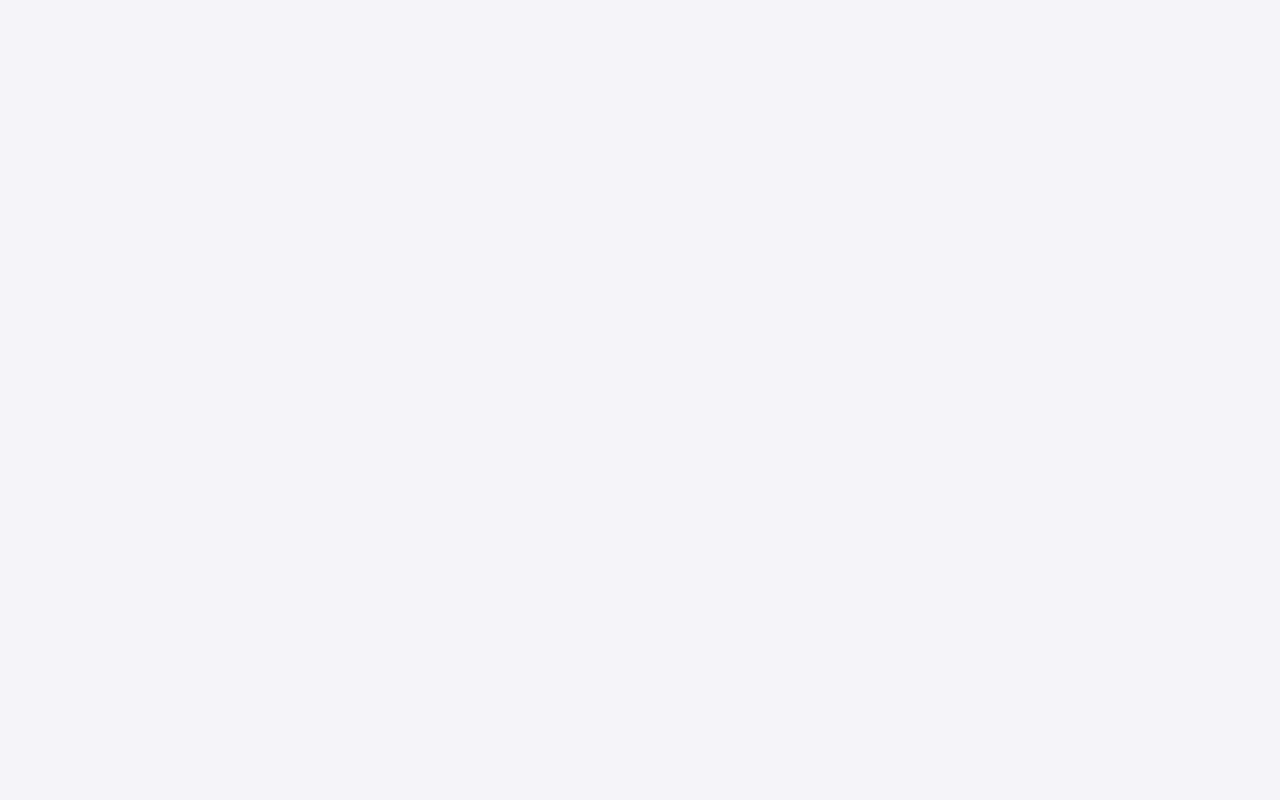
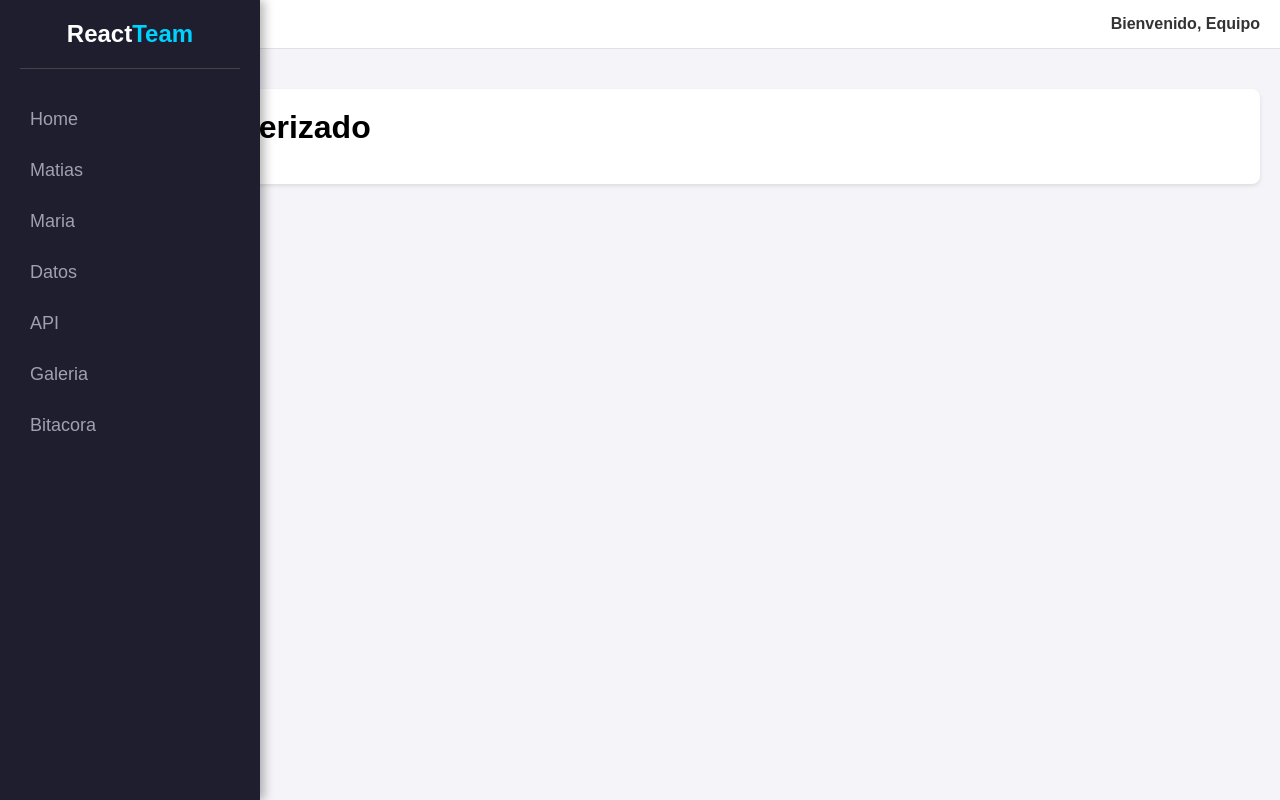
Before and after one commit to Matihp/TP2-Proyecto-React, a React (Vite) app: page /arbol in a window 1280 px wide. Before the commit this address had no page. Built offline with nearby package versions, Linux system fonts and the light colour scheme.

Commit message:
Create base files for Bitacora and Render Tree

```diff
--- a/src/App.jsx
+++ b/src/App.jsx
@@ -1,19 +1,23 @@
 import React from 'react';
 import { BrowserRouter, Routes, Route } from 'react-router-dom';
 import Layout from './components/Layout/Layout';
+import HomeDashboard from './views/HomeDashboard/HomeDashboard';
+import Bitacora from './views/Bitacora/Bitacora';
+import RenderTree from './views/RenderTree/RenderTree';
 
 function App() {
   return (
     <BrowserRouter>
       <Routes>
         <Route path="/" element={<Layout />}>
-          <Route index element={<div>Home vacío</div>} />
+          <Route index element={<HomeDashboard />} />
           <Route path="matias" element={<div>Matias vacío</div>} />
           <Route path="maria" element={<div>Maria vacío</div>} />
           <Route path="datos" element={<div>Datos vacío</div>} />
           <Route path="api" element={<div>API vacía</div>} />
           <Route path="galeria" element={<div>Galería vacía</div>} />
-          <Route path="bitacora" element={<div>Bitácora vacía</div>} />
+          <Route path="bitacora" element={<Bitacora />} />
+          <Route path="arbol" element={<RenderTree />} />
         </Route>
       </Routes>
     </BrowserRouter>
--- /dev/null
+++ b/src/views/Bitacora/Bitacora.css
@@ -0,0 +1,6 @@
+.contenedor-bitacora {
+  padding: 20px;
+  background-color: #fff;
+  border-radius: 8px;
+  box-shadow: 0 2px 4px rgba(0,0,0,0.1);
+}
--- /dev/null
+++ b/src/views/Bitacora/Bitacora.jsx
@@ -0,0 +1,13 @@
+import React from 'react';
+import './Bitacora.css';
+
+const Bitacora = () => {
+  return (
+    <div className="contenedor-bitacora">
+      <h1>Bitácora de Proyecto</h1>
+      <p>...</p>
+    </div>
+  );
+};
+
+export default Bitacora;
--- /dev/null
+++ b/src/views/RenderTree/RenderTree.css
@@ -0,0 +1,7 @@
+.contenedor-arbol {
+  padding: 20px;
+  background-color: #fff;
+  border-radius: 8px;
+  box-shadow: 0 2px 4px rgba(0,0,0,0.1);
+  margin-top: 20px;
+}
--- /dev/null
+++ b/src/views/RenderTree/RenderTree.jsx
@@ -0,0 +1,13 @@
+import React from 'react';
+import './RenderTree.css';
+
+const RenderTree = () => {
+  return (
+    <div className="contenedor-arbol">
+      <h1>Árbol de Renderizado</h1>
+      <p>...</p>
+    </div>
+  );
+};
+
+export default RenderTree;
```
